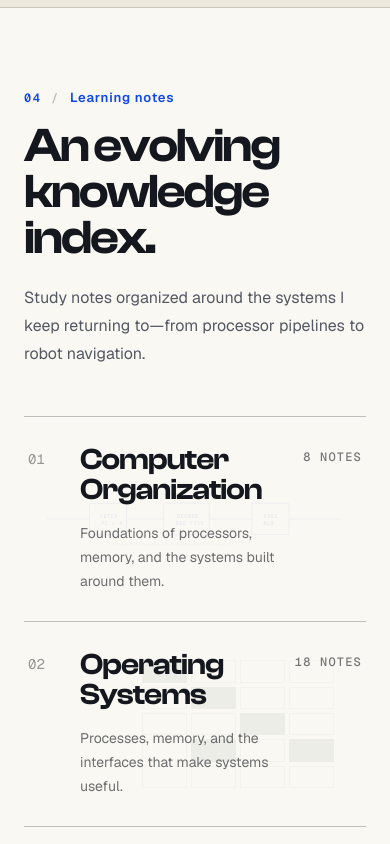
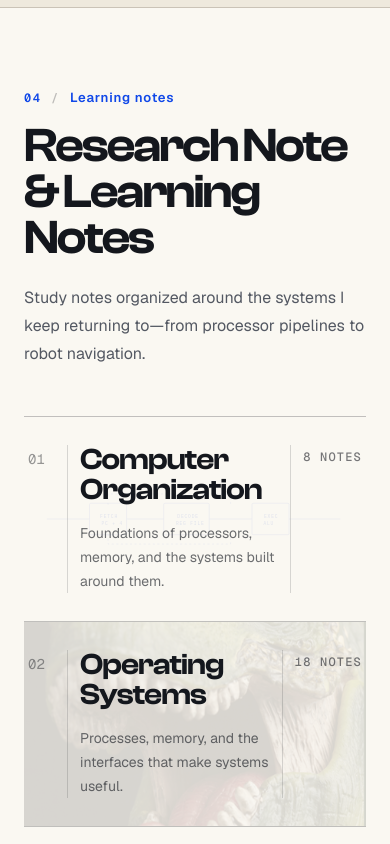
Before and after one commit to johnson931128/johnson931128.github.io, a Next.js app: page / in a window 390 px wide. Shown: the part 2640-3484 px from the top of the page. Built offline with nearby package versions, Linux system fonts and the light colour scheme.

Commit message:
feat: refine portfolio scenes and learning notes

```diff
--- a/src/app/globals.css
+++ b/src/app/globals.css
@@ -653,6 +653,27 @@
   transition: border-color 500ms cubic-bezier(0.22, 1, 0.36, 1);
 }
 
+.knowledge-row-grid {
+  grid-template-columns: 2.5rem minmax(0, 1fr) auto;
+}
+
+.knowledge-cell {
+  min-width: 0;
+}
+
+.knowledge-number {
+  border-right: 1px solid rgb(31 33 38 / 0.16);
+}
+
+.knowledge-copy {
+  padding-inline: 0.75rem;
+  border-right: 1px solid rgb(31 33 38 / 0.16);
+}
+
+.knowledge-meta {
+  padding-left: 0.75rem;
+}
+
 .knowledge-row:hover,
 .knowledge-row:focus-visible {
   border-color: var(--primary);
@@ -680,7 +701,18 @@
 }
 
 .knowledge-row[data-subject="operating-systems"] .knowledge-art {
-  color: #274149;
+  opacity: 0.34;
+  filter: grayscale(0.18) saturate(0.88) contrast(1.02);
+}
+
+.knowledge-row[data-subject="operating-systems"]:hover .knowledge-art,
+.knowledge-row[data-subject="operating-systems"]:focus-visible .knowledge-art {
+  opacity: 0.54;
+  filter: grayscale(0) saturate(1.02) contrast(1.04);
+}
+
+.operating-systems-art {
+  object-position: 60% 38%;
 }
 
 .knowledge-row[data-subject="ros-2"] .knowledge-art {
@@ -703,7 +735,7 @@
 }
 
 .knowledge-row[data-subject="operating-systems"] .knowledge-wash {
-  background: rgb(241 238 229 / 0.7);
+  background: linear-gradient(90deg, rgb(241 238 229 / 0.76), rgb(241 238 229 / 0.64) 52%, rgb(241 238 229 / 0.46));
 }
 
 .knowledge-row[data-subject="ros-2"] .knowledge-wash {
@@ -721,6 +753,10 @@
   background: #faf8f2;
   clip-path: polygon(0 0, 100% 0, 100% 3px, 68% 3px, 64% 100%, 0 3px);
   content: "";
+}
+
+.site-shell:has(> .portfolio-footer) {
+  padding-bottom: 0;
 }
 
 .footer-figure {
@@ -893,25 +929,46 @@
   }
 }
 
-@keyframes scene-horizontal-signal {
-  0% {
+@keyframes scene-crt-veil {
+  0%, 100% {
+    background-color: rgb(13 18 18 / 0);
     opacity: 0;
-    transform: scaleX(0);
-    transform-origin: left;
-  }
-  45% {
+  }
+  12% {
+    background-color: rgb(13 18 18 / 0.12);
+    opacity: 0.75;
+  }
+  48% {
+    background-color: rgb(13 18 18 / 0.2);
     opacity: 1;
-    transform: scaleX(1);
-    transform-origin: left;
-  }
-  46% {
-    transform-origin: right;
-  }
-  100% {
-    opacity: 0;
-    transform: scaleX(0);
-    transform-origin: right;
-  }
+  }
+  76% {
+    background-color: rgb(13 18 18 / 0.08);
+    opacity: 0.68;
+  }
+}
+
+@keyframes scene-crt-scan {
+  0% { opacity: 0; transform: translateY(-10%); }
+  18% { opacity: 0.34; }
+  70% { opacity: 0.24; }
+  100% { opacity: 0; transform: translateY(10%); }
+}
+
+@keyframes scene-crt-tear {
+  0% { opacity: 0; top: 18%; transform: translateX(-4%); }
+  18% { opacity: 0.72; top: 31%; transform: translateX(2.5%); }
+  43% { opacity: 0.24; top: 58%; transform: translateX(-1.5%); }
+  64% { opacity: 0.58; top: 71%; transform: translateX(1%); }
+  100% { opacity: 0; top: 84%; transform: translateX(0); }
+}
+
+@keyframes scene-crt-flare {
+  0% { opacity: 0; transform: scaleX(0); }
+  34% { opacity: 0.16; transform: scaleX(0.35); }
+  51% { opacity: 0.82; transform: scaleX(1); }
+  58% { opacity: 0.28; transform: scaleX(0.72); }
+  100% { opacity: 0; transform: scaleX(0); }
 }
 
 .scene-top-nav,
@@ -1123,8 +1180,8 @@
     content: "";
   }
 
-  .scene-wipe[data-to="1"]::before,
-  .scene-wipe[data-to="0"]::before {
+  .scene-wipe[data-from="0"][data-to="1"]::before,
+  .scene-wipe[data-from="1"][data-to="0"]::before {
     top: -35%;
     left: 50%;
     width: 4px;
@@ -1134,13 +1191,69 @@
     animation: scene-diagonal-signal 820ms cubic-bezier(0.76, 0, 0.24, 1) both;
   }
 
-  .scene-wipe[data-to="2"]::before {
-    top: 48%;
+  .scene-wipe[data-from="1"][data-to="2"],
+  .scene-wipe[data-from="2"][data-to="1"] {
+    animation: scene-crt-veil 820ms linear both;
+  }
+
+  .scene-wipe[data-from="1"][data-to="2"]::before,
+  .scene-wipe[data-from="2"][data-to="1"]::before {
+    inset: 0;
+    background:
+      linear-gradient(90deg, rgb(255 82 42 / 0.045), transparent 18%, transparent 82%, rgb(49 89 232 / 0.055)),
+      repeating-linear-gradient(0deg, transparent 0 3px, rgb(18 25 26 / 0.2) 3px 4px);
+    animation: scene-crt-scan 820ms linear both;
+  }
+
+  .scene-wipe[data-from="1"][data-to="2"]::after,
+  .scene-wipe[data-from="2"][data-to="1"]::after {
+    position: absolute;
+    inset: 0;
+    background: linear-gradient(90deg, rgb(255 77 47 / 0.045), transparent 2.5%, transparent 97.5%, rgb(65 104 255 / 0.06));
+    content: "";
+    mix-blend-mode: multiply;
+  }
+
+  .scene-crt-scanlines,
+  .scene-crt-tear,
+  .scene-crt-flare {
+    display: none;
+    position: absolute;
+  }
+
+  .scene-wipe[data-from="1"][data-to="2"] .scene-crt-scanlines,
+  .scene-wipe[data-from="2"][data-to="1"] .scene-crt-scanlines {
+    inset: 0;
+    display: block;
+    background: repeating-linear-gradient(0deg, transparent 0 7px, rgb(250 248 242 / 0.065) 7px 8px);
+  }
+
+  .scene-wipe[data-from="1"][data-to="2"] .scene-crt-tear,
+  .scene-wipe[data-from="2"][data-to="1"] .scene-crt-tear {
+    right: -4%;
+    left: -4%;
+    display: block;
+    height: clamp(0.28rem, 0.7vh, 0.5rem);
+    background: linear-gradient(90deg, transparent, rgb(250 248 242 / 0.72) 14%, rgb(49 89 232 / 0.46) 52%, transparent 88%);
+    box-shadow: 0 8px 0 rgb(255 83 45 / 0.12);
+    animation: scene-crt-tear 820ms steps(7, end) both;
+  }
+
+  .scene-wipe[data-from="1"][data-to="2"] .scene-crt-flare,
+  .scene-wipe[data-from="2"][data-to="1"] .scene-crt-flare {
+    top: calc(50% - 1px);
+    right: 0;
     left: 0;
-    width: 100%;
-    height: 4px;
-    background: var(--primary);
-    animation: scene-horizontal-signal 780ms cubic-bezier(0.76, 0, 0.24, 1) both;
+    display: block;
+    height: 2px;
+    background: rgb(250 248 242 / 0.94);
+    box-shadow: 0 0 14px rgb(111 145 255 / 0.42);
+    animation: scene-crt-flare 820ms cubic-bezier(0.76, 0, 0.24, 1) both;
+  }
+
+  .scene-wipe[data-from="2"][data-to="1"] .scene-crt-tear,
+  .scene-wipe[data-from="2"][data-to="1"] .scene-crt-flare {
+    animation-direction: reverse;
   }
 
   .portfolio-scenes[data-enhanced="true"] .experience-layout {
@@ -1303,6 +1416,19 @@
   .portfolio-scenes[data-enhanced="true"] .knowledge-row {
     min-height: 0;
     padding: clamp(0.8rem, 1.7vh, 1.2rem) 1.25rem;
+  }
+
+  .portfolio-scenes[data-enhanced="true"] .knowledge-row-grid {
+    height: 100%;
+    grid-template-columns: clamp(3.75rem, 5vw, 5rem) minmax(0, 1fr) clamp(7.5rem, 10vw, 9rem);
+  }
+
+  .portfolio-scenes[data-enhanced="true"] .knowledge-copy {
+    padding-inline: clamp(1rem, 2vw, 1.5rem);
+  }
+
+  .portfolio-scenes[data-enhanced="true"] .knowledge-meta {
+    padding-left: clamp(1rem, 1.6vw, 1.35rem);
   }
 
   .portfolio-scenes[data-enhanced="true"] .knowledge-title {
@@ -1446,6 +1572,10 @@
     line-height: 1.02;
   }
 
+  .knowledge-row-grid {
+    grid-template-columns: 2.5rem minmax(0, 1fr) auto;
+  }
+
   .experience-layout {
     gap: 3rem;
     padding-top: 5rem;
@@ -1496,6 +1626,20 @@
 
   .portfolio-footer h2 {
     font-size: 3rem;
+  }
+}
+
+@media (min-width: 640px) and (max-width: 1023px) {
+  .knowledge-row-grid {
+    grid-template-columns: 4rem minmax(0, 1fr) minmax(6.5rem, auto);
+  }
+
+  .knowledge-copy {
+    padding-inline: 1.5rem;
+  }
+
+  .knowledge-meta {
+    padding-left: 1.5rem;
   }
 }
 
--- a/src/app/layout.tsx
+++ b/src/app/layout.tsx
@@ -78,7 +78,7 @@ export default function RootLayout({
       >
         <ThemeProvider attribute="class" forcedTheme="light" enableSystem={false}>
           <TooltipProvider delayDuration={0}>
-            <div className="relative z-10 mx-auto w-full max-w-6xl px-6 py-10 sm:px-10 sm:py-14 lg:px-12 lg:py-16">
+            <div className="site-shell relative z-10 mx-auto w-full max-w-6xl px-6 py-10 sm:px-10 sm:py-14 lg:px-12 lg:py-16">
               {children}
             </div>
           </TooltipProvider>
--- a/src/components/portfolio/hero-section.tsx
+++ b/src/components/portfolio/hero-section.tsx
@@ -59,8 +59,8 @@ export default function HeroSection() {
         </div>
 
         <div className="hero-copy-right flex items-end pb-16 md:items-center md:pb-0 md:pl-[15%] lg:pl-[18%]">
-          <div className="max-w-lg">
-            <p className="section-kicker md:ml-[clamp(1.5rem,2vw,2.5rem)]">
+          <div className="hero-about-copy max-w-lg md:pl-[clamp(1.5rem,2vw,2.5rem)]">
+            <p className="section-kicker">
               <span>01</span> About
             </p>
             <p className="hero-intro font-display mt-7 text-3xl leading-[1.05] tracking-[-0.025em] text-foreground sm:text-4xl lg:text-[3.35rem]">
--- a/src/components/portfolio/learning-notes-section.tsx
+++ b/src/components/portfolio/learning-notes-section.tsx
@@ -22,7 +22,7 @@ export default function LearningNotesSection() {
               <span>04</span> Learning notes
             </p>
             <h2 id="learning-notes-heading" className="font-display mt-4 max-w-4xl text-5xl leading-[0.95] tracking-[-0.045em] sm:text-6xl lg:text-7xl">
-              An evolving knowledge index.
+              Research Note &amp; Learning Notes
             </h2>
           </div>
           <p className="max-w-lg text-base leading-7 text-muted-foreground md:justify-self-end">
@@ -47,11 +47,11 @@ export default function LearningNotesSection() {
               <span className="knowledge-wash absolute inset-0 transition-colors duration-500 motion-reduce:transition-none" aria-hidden />
               <span className="knowledge-accent-line absolute inset-y-0 left-0 w-1 origin-bottom scale-y-0 bg-primary transition-transform duration-500 ease-[cubic-bezier(0.22,1,0.36,1)] group-hover:scale-y-100 group-focus-visible:scale-y-100 motion-reduce:transition-none" aria-hidden />
 
-              <span className="relative grid grid-cols-[2.5rem_minmax(0,1fr)_auto] items-start gap-3 sm:grid-cols-[4rem_minmax(0,1fr)_auto] sm:gap-6">
-                <span className="knowledge-number pt-1 font-mono text-sm tabular-nums text-[#d54b22] transition-transform duration-500 group-hover:translate-x-1 group-focus-visible:translate-x-1 motion-reduce:transition-none">
+              <span className="knowledge-row-grid relative grid items-stretch">
+                <span className="knowledge-cell knowledge-number flex items-start pt-1 font-mono text-sm tabular-nums text-[#d54b22] transition-transform duration-500 group-hover:translate-x-1 group-focus-visible:translate-x-1 motion-reduce:transition-none">
                   {String(index + 1).padStart(2, "0")}
                 </span>
-                <span>
+                <span className="knowledge-cell knowledge-copy">
                   <span className="knowledge-title font-display block text-3xl leading-none tracking-[-0.03em] transition-[color,transform] duration-500 group-hover:translate-x-2 group-hover:text-primary group-focus-visible:translate-x-2 group-focus-visible:text-primary sm:text-5xl motion-reduce:transition-none">
                     {subject.title}
                   </span>
@@ -71,8 +71,8 @@ export default function LearningNotesSection() {
                     </span>
                   </span>
                 </span>
-                <span className="knowledge-meta flex items-center gap-3 pt-1 text-right transition-transform duration-500 delay-75 group-hover:-translate-x-1 group-focus-visible:-translate-x-1 motion-reduce:transition-none">
-                  <span className="font-mono text-xs font-medium uppercase tracking-[0.1em] text-foreground/58 sm:text-sm">
+                <span className="knowledge-cell knowledge-meta flex items-start justify-end gap-3 pt-1 text-right transition-transform duration-500 delay-75 group-hover:-translate-x-1 group-focus-visible:-translate-x-1 motion-reduce:transition-none">
+                  <span className="whitespace-nowrap font-mono text-xs font-medium uppercase tracking-[0.1em] text-foreground/58 sm:text-sm">
                     {subject.notes.length} notes
                   </span>
                   <ArrowUpRight className="hidden size-4 transition-transform group-hover:-translate-y-0.5 group-hover:translate-x-0.5 group-focus-visible:-translate-y-0.5 group-focus-visible:translate-x-0.5 sm:block motion-reduce:transition-none motion-reduce:group-hover:translate-x-0 motion-reduce:group-hover:translate-y-0" aria-hidden />
--- a/src/components/portfolio/learning-subject-art.tsx
+++ b/src/components/portfolio/learning-subject-art.tsx
@@ -28,16 +28,11 @@ export default function LearningSubjectArt({ subject }: { subject: LearningNoteS
 
   if (subject === "operating-systems") {
     return (
-      <div className="flex h-full w-full items-center justify-end gap-8 p-8 font-mono text-xs sm:p-12">
-        <div className="hidden w-72 space-y-3 border border-current/35 p-5 sm:block">
-          <p>$ ps --all</p><p>PID&nbsp;&nbsp;STATE&nbsp;&nbsp;QUEUE</p><p>01&nbsp;&nbsp;&nbsp;run&nbsp;&nbsp;&nbsp;&nbsp;ready</p><p>02&nbsp;&nbsp;&nbsp;wait&nbsp;&nbsp;&nbsp;blocked</p>
-        </div>
-        <div className="grid h-32 w-48 grid-cols-4 gap-1" aria-hidden>
-          {Array.from({ length: 20 }).map((_, index) => (
-            <span key={index} className={index % 5 === 0 || index === 13 ? "bg-current/45" : "border border-current/25"} />
-          ))}
-        </div>
-      </div>
+      <img
+        src="/notes/operating-systems-dinosaur.png"
+        alt=""
+        className="operating-systems-art h-full w-full object-cover"
+      />
     );
   }
 
```
Also changed, not shown: src/components/portfolio/portfolio-scene-controller.tsx (+9 -1 lines), public/notes/operating-systems-dinosaur.png (added).
